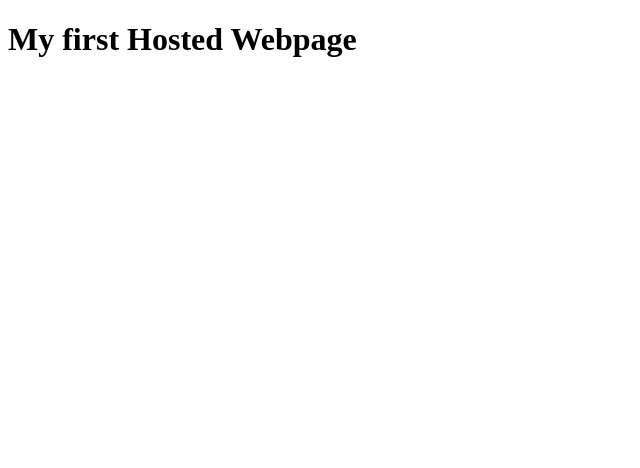
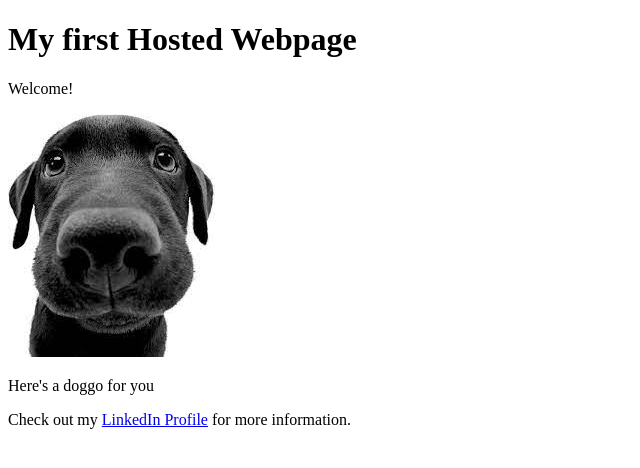
Before and after one commit to joannehoikka/bio, a plain HTML site: page index.html in a window 1280 px wide. Shown: the whole page, without its empty margins (0-640 px from the left). Drawn offline with Linux system fonts and the light colour scheme.

Commit message:
Added code and photo

```diff
--- a/index.html
+++ b/index.html
@@ -8,5 +8,11 @@
 </head>
 <body>
     <h1>My first Hosted Webpage</h1>
+    <p>Welcome!</p>
+
+    <img src="./koira.jpg" alt="An image">
+    <p>Here's a doggo for you</p>
+
+    <p>Check out my <a href="https://www.linkedin.com/in/joanne-hoikka-809619257/">LinkedIn Profile</a> for more information.</p>
 </body>
 </html>
```
Also changed, not shown: koira.jpg (added).
